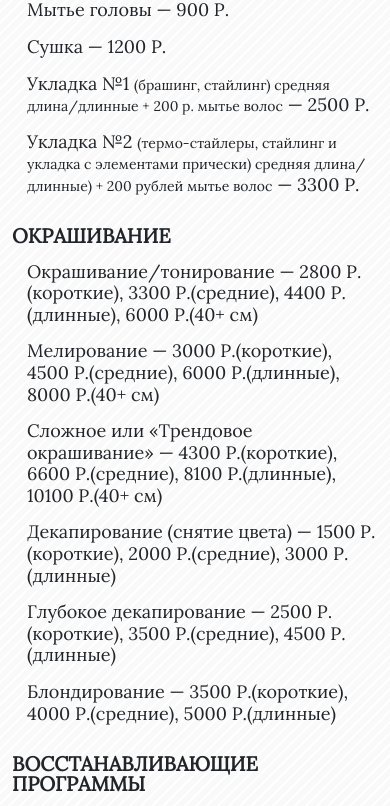
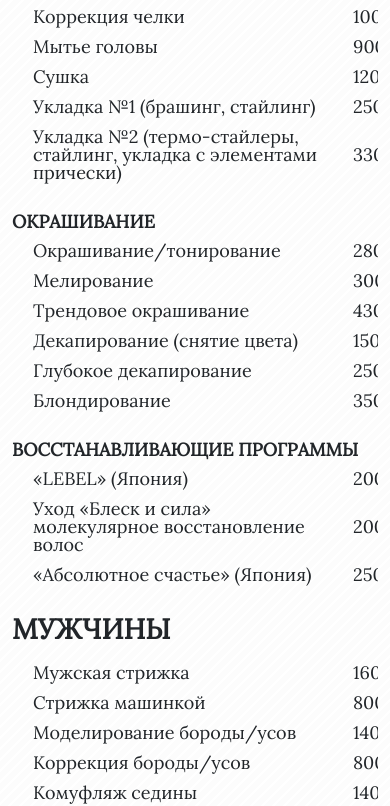
Before and after one commit to v8tenko/efir_sample, a React (Create React App) app: page /price in a window 390 px wide. Shown: the part 1000-1806 px from the top of the page. Built offline with nearby package versions, Linux system fonts and the light colour scheme.

Commit message:
price changed

```diff
--- a/src/components/Price/Tab/Tab.js
+++ b/src/components/Price/Tab/Tab.js
@@ -6,43 +6,171 @@ export const HairService = () => {
             <div className={styles.sectionName}>Парикмахерские услуги</div>
             <div className={styles.sex}>Женщины</div>
             <div className={styles.service}>Стрижки/укладки</div>
-            <ul>
-                <li>Стрижка <span className={styles.addInfo}>(входит укладка и укладочные средства; мытье волос + 200 рублей)</span> — <span className={styles.cost}>2800 Р.</span></li>
-                <li>Детская стрижка до 7 лет — <span className={styles.cost}>1300 Р.</span></li>
-                <li>Детская стрижка — <span className={styles.cost}>2000 Р.</span></li>
-                <li>Коррекция челки — <span className={styles.cost}>1000 Р.</span></li>
-                <li>Мытье головы — <span className={styles.cost}>900 Р.</span></li>
-                <li>Сушка — <span className={styles.cost}>1200 Р.</span></li>
-                <li>Укладка №1 <span className={styles.addInfo}>(брашинг, стайлинг) средняя длина/длинные + 200 р. мытье волос</span> — <span className={styles.cost}>2500 Р.</span></li>
-                <li>Укладка №2 <span className={styles.addInfo}>(термо-стайлеры, стайлинг и укладка с элементами прически) средняя длина/длинные) + 200 рублей мытье волос</span> — <span className={styles.cost}>3300 Р.</span></li>
-            </ul>
-            <div className={styles.service} style={{ marginTop: "30px" }}>Окрашивание</div>
-            <ul>
-                <li>Окрашивание/тонирование — <span className={styles.cost}>2800 Р.(короткие), 3300 Р.(средние), 4400 Р.(длинные), 6000 Р.(40+ см)</span></li>
-                <li>Мелирование — <span className={styles.cost}>3000 Р.(короткие), 4500 Р.(средние), 6000 Р.(длинные), 8000 Р.(40+ см)</span></li>
-                <li>Сложное или «Трендовое окрашивание» — <span className={styles.cost}>4300 Р.(короткие), 6600 Р.(средние), 8100 Р.(длинные), 10100 Р.(40+ см)</span></li>
-                <li>Декапирование (снятие цвета) — <span className={styles.cost}>1500 Р.(короткие), 2000 Р.(средние), 3000 Р.(длинные)</span></li>
-                <li>Глубокое декапирование — <span className={styles.cost}>2500 Р.(короткие), 3500 Р.(средние), 4500 Р.(длинные)</span></li>
-                <li>Блондирование — <span className={styles.cost}>3500 Р.(короткие), 4000 Р.(средние), 5000 Р.(длинные)</span></li>
-            </ul>
-            <div className={styles.service} style={{ marginTop: "30px" }}>Восстанавливающие программы</div>
-            <ul>
-                <li>«LEBEL» (Япония) — <span className={styles.cost}>2000 Р.(короткие), 2500 Р.(средние), 2800 Р.(длинные)</span></li>
-                <li>Уход «Блеск и сила» Молекулярное восстановление волос — <span className={styles.cost}>2000 Р.(короткие), 2500 Р.(средние), 2800 Р.(длинные)</span></li>
-                <li>«Абсолютное счастье» (Япония) <span className={styles.addInfo}>(в стоимость программы не входит укладка, сушка)</span> — <span className={styles.cost}>2500 Р.(короткие), 3500 Р.(средние), 5000 Р.(длинные)</span></li>
-            </ul>
-            <div className={styles.service} style={{ marginTop: "30px" }}>Химическая завивка</div>
-            <ul>
-                <li>«CUTRIN» (Финляндия) — <span className={styles.cost}>3300 Р.(короткие), 3800 Р.(средние), 4400 Р.(длинные)</span></li>
-            </ul>
-            <div className={styles.sex} style={{ marginTop: "40px" }}>Мужчины</div>
-            <ul>
-                <li>Мужская стрижка <span className={styles.addInfo}>(мытье волос + 200 рублей)</span> — <span className={styles.cost}>1600 Р.(средние), 1800 Р.(длинные)</span></li>
-                <li>Стрижка машинкой — <span className={styles.cost}>800 Р.</span></li>
-                <li>Моделирование бороды/усов — <span className={styles.cost}>1400 Р.</span></li>
-                <li>Коррекция бороды/усов — <span className={styles.cost}>800 Р.</span></li>
-                <li>Камуфляж седины — <span className={styles.cost}>1400 Р.</span></li>
-            </ul>
+            <table className={styles.tableBody}>
+                <tr>
+                    <td className={styles.tableName}>Стрижка</td>
+                    <td>2800 ₽</td>
+                    <td></td>
+                    <td></td>
+                    <td></td>
+                </tr>
+                <tr>
+                    <td className={styles.tableName}>Детская стрижка до 7 лет</td>
+                    <td>1390 ₽</td>
+                    <td></td>
+                    <td></td>
+                    <td></td>
+                </tr>
+                <tr>
+                    <td className={styles.tableName}>Детская стрижка</td>
+                    <td>2000 ₽</td>
+                    <td></td>
+                    <td></td>
+                    <td></td>
+                </tr>
+                <tr>
+                    <td className={styles.tableName}>Коррекция челки</td>
+                    <td>1000 ₽</td>
+                    <td></td>
+                    <td></td>
+                    <td></td>
+                </tr>
+                <tr>
+                    <td className={styles.tableName}>Мытье головы</td>
+                    <td>900 ₽</td>
+                    <td></td>
+                    <td></td>
+                    <td></td>
+                </tr>
+                <tr>
+                    <td className={styles.tableName}>Сушка</td>
+                    <td>1200 ₽</td>
+                    <td></td>
+                    <td></td>
+                    <td></td>
+                </tr>
+                <tr>
+                    <td className={styles.tableName}>Укладка №1 (брашинг, стайлинг)</td>
+                    <td>2500 ₽</td>
+                    <td></td>
+                    <td></td>
+                    <td></td>
+                </tr>
+                <tr>
+                    <td className={styles.tableName}>Укладка №2 (термо-стайлеры, стайлинг, укладка с элементами прически)</td>
+                    <td>3300 ₽</td>
+                    <td></td>
+                    <td></td>
+                    <td></td>
+                </tr>
+            </table>
+            <div className={styles.service}>Окрашивание</div>
+            <table className={styles.tableBody}>
+                <tr>
+                    <td className={styles.tableName}>Окрашивание/тонирование</td>
+                    <td>2800 ₽</td>
+                    <td>3300 ₽</td>
+                    <td>4400 ₽</td>
+                    <td>6000 ₽</td>
+                </tr>
+                <tr>
+                    <td className={styles.tableName}>Мелирование</td>
+                    <td>3000 ₽</td>
+                    <td>4500 ₽</td>
+                    <td>6000 ₽</td>
+                    <td>8000 ₽</td>
+                </tr>
+                <tr>
+                    <td className={styles.tableName}>Трендовое окрашивание</td>
+                    <td>4300 ₽</td>
+                    <td>6600 ₽</td>
+                    <td>8100 ₽</td>
+                    <td>10100 ₽</td>
+                </tr>
+                <tr>
+                    <td className={styles.tableName}>Декапирование (снятие цвета)</td>
+                    <td>1500 ₽</td>
+                    <td>2000 ₽</td>
+                    <td>3000 ₽</td>
+                    <td></td>
+                </tr>
+                <tr>
+                    <td className={styles.tableName}>Глубокое декапирование</td>
+                    <td>2500 ₽</td>
+                    <td>3500 ₽</td>
+                    <td>4500 ₽</td>
+                    <td></td>
+                </tr>
+                <tr>
+                    <td className={styles.tableName}>Блондирование</td>
+                    <td>3500 ₽</td>
+                    <td>4000 ₽</td>
+                    <td>5000 ₽</td>
+                    <td></td>
+                </tr>
+            </table>
+            <div className={styles.service}>Восстанавливающие программы</div>
+            <table className={styles.tableBody}>
+                <tr>
+                    <td className={styles.tableName}>«LEBEL» (Япония)</td>
+                    <td>2000 ₽</td>
+                    <td>2500 ₽</td>
+                    <td>2800 ₽</td>
+                    <td></td>
+                </tr>
+                <tr>
+                    <td className={styles.tableName}>Уход «Блеск и сила» молекулярное восстановление волос</td>
+                    <td>2000 ₽</td>
+                    <td>2500 ₽</td>
+                    <td>2800 ₽</td>
+                    <td></td>
+                </tr>
+                <tr>
+                    <td className={styles.tableName}>«Абсолютное счастье» (Япония)</td>
+                    <td>2500 ₽</td>
+                    <td>3500 ₽</td>
+                    <td>5000 ₽</td>
+                    <td></td>
+                </tr>
+            </table>
+            <div className={styles.sex} style={{ marginTop: "20px", marginBottom: "10px" }}>Мужчины</div>
+            <table className={styles.tableBody}>
+                <tr>
+                    <td className={styles.tableName}>Мужская стрижка</td>
+                    <td>1600 ₽</td>
+                    <td>1800 ₽</td>
+                    <td></td>
+                    <td></td>
+                </tr>
+                <tr>
+                    <td className={styles.tableName}>Стрижка машинкой</td>
+                    <td>800 ₽</td>
+                    <td></td>
+                    <td></td>
+                    <td></td>
+                </tr>
+                <tr>
+                    <td className={styles.tableName}>Моделирование бороды/усов</td>
+                    <td>1400 ₽</td>
+                    <td></td>
+                    <td></td>
+                    <td></td>
+                </tr>
+                <tr>
+                    <td className={styles.tableName}>Коррекция бороды/усов</td>
+                    <td>800 ₽</td>
+                    <td></td>
+                    <td></td>
+                    <td></td>
+                </tr>
+                <tr>
+                    <td className={styles.tableName}>Комуфляж седины</td>
+                    <td>1400 ₽</td>
+                    <td></td>
+                    <td></td>
+                    <td></td>
+                </tr>
+            </table>
         </div>
     )
 }
@@ -52,42 +180,154 @@ const NailService = () => {
         <div className={styles.content__container}>
             <div className={styles.sectionName}>Ногтевой сервис</div>
             <div className={styles.service}>Маникюр</div>
-            <ul>
-                <li>Женский маникюр <span className={styles.addInfo}>(аппаратный, классический, комбинированный)</span> — <span className={styles.cost}>1400 Р.</span></li>
-                <li>Мужской маникюр — <span className={styles.cost}>1400 Р.</span></li>
-                <li>Покрытие ногтей лаком/Vinylux — <span className={styles.cost}>500/600 Р.</span></li>
-                <li>Покрытие ногтей гель-лаком — <span className={styles.cost}>1400 Р.</span></li>
-                <li>Покрытие ногтей гель-лаком «Френч», «Лунки» — <span className={styles.cost}>1600 Р.</span></li>
-                <li>Маникюр с лечебным покрытием лаком — <span className={styles.cost}>1900 Р.</span></li>
-                <li>SPA маникюр <span className={styles.addInfo}>(обработка ногтей и кутикул, пилинг, маска и массаж)</span> — <span className={styles.cost}>2000 Р.</span></li>
-                <li>Экспресс SPA-уход <span className={styles.addInfo}>(пилинг, маска)</span> — <span className={styles.cost}>600 Р.</span></li>
-                <li>Наращивание ногтей <span className={styles.addInfo}>(с покрытием гель-лаком в один тон, «Френч»)</span> — <span className={styles.cost}>5000 Р.</span></li>
-                <li>Коррекция искусственных ногтей <span className={styles.addInfo}>(с покрытием гель-лаком в один тон, «Френч»)</span> — <span className={styles.cost}>3000 Р.</span></li>
-            </ul>
-            <div className={styles.service} style={{ marginTop: "30px" }}>Педикюр</div>
-            <ul>
-                <li>Женский педикюр <span className={styles.addInfo}>(аппаратный, комбинированный)</span> — <span className={styles.cost}>2500 Р.</span></li>
-                <li>Мужской педикюр <span className={styles.addInfo}>(аппаратный, комбинированный)</span> — <span className={styles.cost}>2800 Р.</span></li>
-                <li>Экспресс педикюр <span className={styles.addInfo}>(обработка только пальцев)</span> — <span className={styles.cost}>1500 Р.</span></li>
-                <li>SPA педикюр <span className={styles.addInfo}>(обработка ногтей, кутикул, стоп, пилинг, маска и массаж)</span> — <span className={styles.cost}>3000 Р.</span></li>
-                <li>Обработка вросшего ногтя — <span className={styles.cost}>от 400 Р.</span></li>
-                <li>Обработка стержневых мозолей — <span className={styles.cost}>400 Р.</span></li>
-                <li>Педикюр Golden Trace — <span className={styles.cost}>2600 Р.</span></li>
-            </ul>
-            <div className={styles.service} style={{ marginTop: "30px" }}>Дополнительные услуги</div>
-            <ul>
-                <li>Снятие лака — <span className={styles.cost}>150 Р.</span></li>
-                <li>Снятие гель-лака — <span className={styles.cost}>450 Р.</span></li>
-                <li>Снятие искусственных ногтей — <span className={styles.cost}>700 Р.</span></li>
-                <li>Реставрация ногтей <span className={styles.addInfo}>(за 1 ноготь)</span> — <span className={styles.cost}>400 Р.</span></li>
-                <li>Укрепление/выравнивание ногтей — <span className={styles.cost}>400 Р.</span></li>
-                <li>Дизайн ногтей №1 <span className={styles.addInfo}>(втирки, битое стекло, фольга) (за 1 ноготь)</span> — <span className={styles.cost}>от 50 Р.</span></li>
-                <li>Дизайн ногтей №2 <span className={styles.addInfo}>(градиент) (за 1 ноготь)</span> — <span className={styles.cost}>от 80 Р.</span></li>
-                <li>Дизайн ногтей №3 <span className={styles.addInfo}>(художественная роспись) (за 1 ноготь)</span> — <span className={styles.cost}>от 300 Р.</span></li>
-                <li>Укрепление ногтей IBX — <span className={styles.cost}>500 Р.</span></li>
-                <li>Инкрустация стразами <span className={styles.addInfo}>(за 1 ноготь)</span> — <span className={styles.cost}>700 Р.</span></li>
-                <li>Дизайн ногтей стразами <span className={styles.addInfo}>(за 1 йод.)</span> — <span className={styles.cost}>50 Р.</span></li>
-            </ul>
+            <table className={styles.tableBody}>
+                <tr>
+                    <td className={styles.tableName}>Женский маникюр</td>
+                    <td>1400 ₽</td>
+                    <td></td>
+                </tr>
+                <tr>
+                    <td className={styles.tableName}>Мужской маникюр</td>
+                    <td>1400 ₽</td>
+                    <td></td>
+                </tr>
+                <tr>
+                    <td className={styles.tableName}>Покрытие ногтей лаком/Vinylux</td>
+                    <td style={{ width: "100px" }}>500 ₽</td>
+                    <td>600 ₽</td>
+                </tr>
+                <tr>
+                    <td className={styles.tableName}>Покрытие ногтей гель-лаком</td>
+                    <td>1400 ₽</td>
+                    <td></td>
+                </tr>
+                <tr>
+                    <td className={styles.tableName}>Покрытие ногтей гель-лаком «Френч», «Лунки»</td>
+                    <td>1600 ₽</td>
+                    <td></td>
+                </tr>
+                <tr>
+                    <td className={styles.tableName}>Маникюр с лечебным покрытием лаком</td>
+                    <td>1900 ₽</td>
+                    <td></td>
+                </tr>
+                <tr>
+                    <td className={styles.tableName}>SPA маникюр</td>
+                    <td>2000 ₽</td>
+                    <td></td>
+                </tr>
+                <tr>
+                    <td className={styles.tableName}>Экспресс SPA-уход»</td>
+                    <td>600 ₽</td>
+                    <td></td>
+                </tr>
+                <tr>
+                    <td className={styles.tableName}>Наращивание ногтей</td>
+                    <td>5000 ₽</td>
+                    <td></td>
+                </tr>
+                <tr>
+                    <td className={styles.tableName}>Коррекция искусственных ногтей</td>
+                    <td>3000 ₽</td>
+                    <td></td>
+                </tr>
+            </table>
+            <div className={styles.service}>Педикюр</div>
+            <table className={styles.tableBody}>
+                <tr>
+                    <td className={styles.tableName}>Женский педикюр</td>
+                    <td>2500 ₽</td>
+                    <td></td>
+                </tr>
+                <tr>
+                    <td className={styles.tableName}>Мужской педикюр</td>
+                    <td>2800 ₽</td>
+                    <td></td>
+                </tr>
+                <tr>
+                    <td className={styles.tableName}>Экспресс педикюр</td>
+                    <td>1500 ₽</td>
+                    <td></td>
+                </tr>
+                <tr>
+                    <td className={styles.tableName}>SPA педикюр</td>
+                    <td>3000 ₽</td>
+                    <td></td>
+                </tr>
+                <tr>
+                    <td className={styles.tableName}>Обработка вросшего ногтя</td>
+                    <td>от 400 ₽</td>
+                    <td></td>
+                </tr>
+                <tr>
+                    <td className={styles.tableName}>Обработка стержневых мозолей</td>
+                    <td>400 ₽</td>
+                    <td></td>
+                </tr>
+                <tr>
+                    <td className={styles.tableName}>Педикюр Golden Trace</td>
+                    <td>2600 ₽</td>
+                    <td></td>
+                </tr>
+            </table>
+            <div className={styles.service}>Дополнительные услуги</div>
+            <table className={styles.tableBody}>
+                <tr>
+                    <td className={styles.tableName}>Снятие лака</td>
+                    <td>150 ₽</td>
+                    <td></td>
+                </tr>
+                <tr>
+                    <td className={styles.tableName}>Снятие гель-лака</td>
+                    <td>450 ₽</td>
+                    <td></td>
+                </tr>
+                <tr>
+                    <td className={styles.tableName}>Снятие искусственных ногтей</td>
+                    <td>700 ₽</td>
+                    <td></td>
+                </tr>
+                <tr>
+                    <td className={styles.tableName}>Реставрация ногтей (за 1 ноготь)</td>
+                    <td>400 ₽</td>
+                    <td></td>
+                </tr>
+                <tr>
+                    <td className={styles.tableName}>Укрепление/выравнивание ногтей</td>
+                    <td>400 ₽</td>
+                    <td></td>
+                </tr>
+                <tr>
+                    <td className={styles.tableName}>Дизайн ногтей №1 (втирки, битое стекло, фольга)</td>
+                    <td>от 50 ₽</td>
+                    <td></td>
+                </tr>
+                <tr>
+                    <td className={styles.tableName}>Дизайн ногтей №2 (градиент)</td>
+                    <td>от 80 ₽</td>
+                    <td></td>
+                </tr>
+                <tr>
+                    <td className={styles.tableName}>Дизайн ногтей №3 (художественная роспись)</td>
+                    <td>от 300 ₽</td>
+                    <td></td>
+                </tr>
+                <tr>
+                    <td className={styles.tableName}>Укрепление ногтей IBX</td>
+                    <td>500 ₽</td>
+                    <td></td>
+                </tr>
+                <tr>
+                    <td className={styles.tableName}>Инкустрация стразами</td>
+                    <td>700 ₽</td>
+                    <td></td>
+                </tr>
+                <tr>
+                    <td className={styles.tableName}>Дизайн ногтей стразами</td>
+                    <td>50 ₽</td>
+                    <td></td>
+                </tr>
+            </table>
         </div>
     )
 }
--- a/src/components/Price/Tab/Tab.module.css
+++ b/src/components/Price/Tab/Tab.module.css
@@ -29,26 +29,25 @@
 .sectionName {
     text-transform: uppercase;
     font-weight: bold;
-    font-size: 24px;
-    margin-bottom: 20px;
+    font-size: 34px;
+    margin-bottom: 30px;
+    border-bottom: 1px solid #dadada;
+    padding-bottom: 30px;
 }
 
 .sex {
     text-transform: uppercase;
     font-weight: bold;
-    font-size: 20px;
-    margin-bottom: 20px;
+    font-size: 28px;
 }
 
 .service {
     text-transform: uppercase;
     font-weight: bold;
-    font-size: 20px;
-    margin-bottom: 15px;
-}
-
-.cost {
-    /* font-weight: bold; */
+    font-size: 18px;
+    margin-bottom: 5px;
+    margin-top: 20px;
+    margin-bottom: 0px;
 }
 
 .addInfo {
@@ -66,15 +65,22 @@ li {
 .tableBody {
     width: 100%;
     overflow: hidden;
+    border-collapse: separate;
+    border-spacing: 20px 10px;
+    min-width: 300px;
 }
 
 .tableName {
     width: 50%;
-    height: 30px;
+    min-width: 200px;
+}
+
+td {
+    min-width: 75px;
 }
 
 @media (max-width: 768px) {
     .tableName {
-        width: 80%;
+        min-width: 300px;
     }
 }
--- a/src/index.css
+++ b/src/index.css
@@ -4,6 +4,7 @@
 body {
   margin: 0;
   /* background-color: rgb(243, 229, 240) !important; */
-  background-color: #f9f9f9 !important;
+  background-color: rgb(252, 252, 252) !important;
   background-image: url("./images/bg.svg");
+
 }
```
